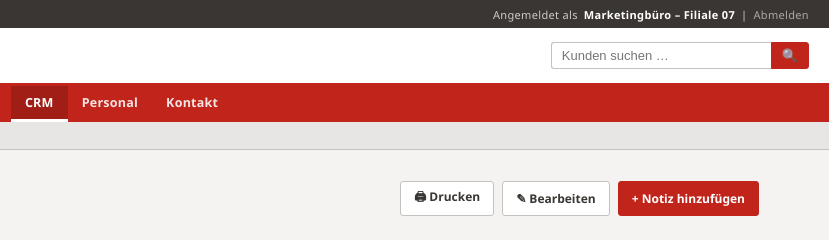
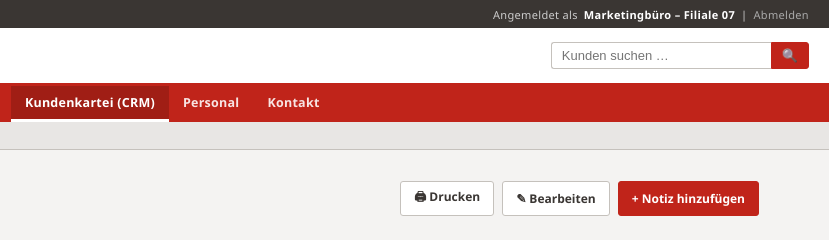
Before and after one commit to slr-byte/beska-kundenkartei, a plain HTML site: page index.html in a window 1280 px wide. Shown: the top 240 px of the page, 451-1280 px from the left. Drawn offline with Linux system fonts and the light colour scheme.

Commit message:
Update index.html

```diff
--- a/index.html
+++ b/index.html
@@ -439,7 +439,7 @@
   <a href="https://slr-byte.github.io/beska-wiki/">Wiki &amp; Wissen</a>
   <a href="#">Formulare</a>
   <a href="#">Warenwirtschaft</a>
-  <a href="#" class="active">CRM</a>
+  <a href="#" class="active">Kundenkartei (CRM)</a>
   <a href="#">Personal</a>
   <a href="#">Kontakt</a>
 </nav>
```
